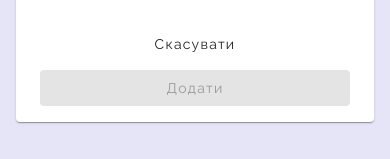
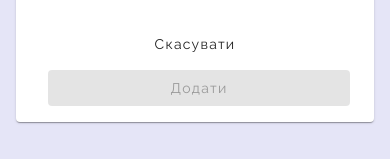
Before and after one commit to Premisterio/Library-Rental-Service_Frontend, an Angular app: page /readers/add in a window 390 px wide. Shown: the part 782-941 px from the top of the page. Built offline with nearby package versions, Linux system fonts and the light colour scheme; sample sign-in values are in the browser's storage.

Commit message:
Updated dependencies, updated scss
Changes:
- Removed !important from scss
- Updated dependencies

```diff
--- a/src/app/components/readers/reader-form.component.scss
+++ b/src/app/components/readers/reader-form.component.scss
@@ -50,7 +50,7 @@ mat-card-actions {
     gap: 0.5rem;
 
     button {
-      margin: 0 !important;
+      margin: 0;
     }
   }
 }
--- a/src/app/components/rentals/rental-detail.component.scss
+++ b/src/app/components/rentals/rental-detail.component.scss
@@ -130,17 +130,17 @@
   }
 
   .overdue-text {
-    color: #d32f2f !important;
+    color: #d32f2f;
     font-weight: 500;
   }
 
   .fine-amount {
-    color: #d32f2f !important;
+    color: #d32f2f;
     font-weight: 500;
   }
 
   .discount-amount {
-    color: #388e3c !important;
+    color: #388e3c;
     font-weight: 500;
   }
 
--- a/src/app/components/rentals/rental-form.component.scss
+++ b/src/app/components/rentals/rental-form.component.scss
@@ -140,7 +140,7 @@ mat-card-actions {
     gap: 0.5rem;
 
     button {
-      margin: 0 !important;
+      margin: 0;
     }
   }
 }
--- a/src/app/components/rentals/rentals-list.component.scss
+++ b/src/app/components/rentals/rentals-list.component.scss
@@ -189,7 +189,7 @@
       gap: 0.5rem;
 
       button {
-        margin: 0 !important;
+        margin: 0;
       }
     }
   }
```
Also changed, not shown: 1 other file (tests, documents, lock files or other folders).
